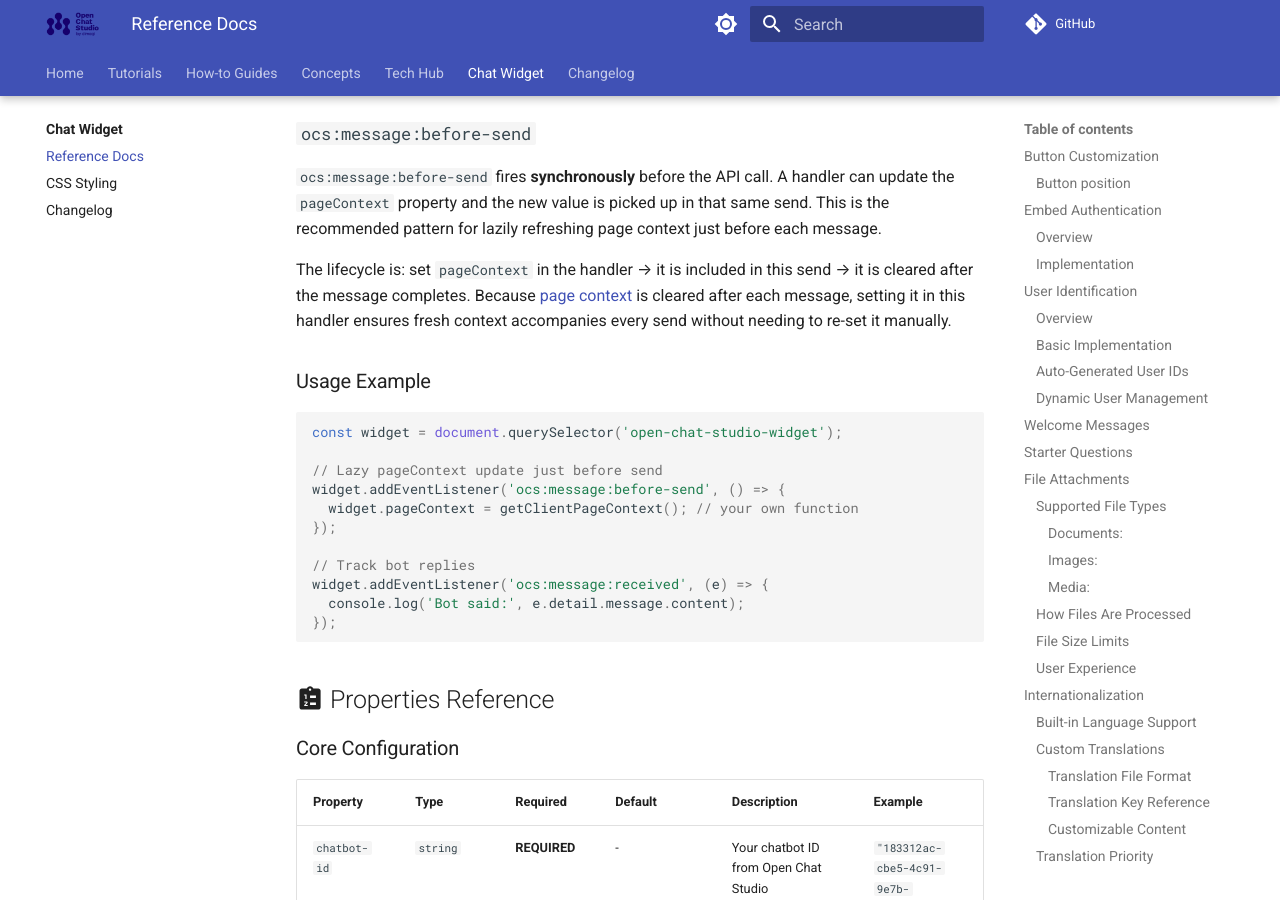
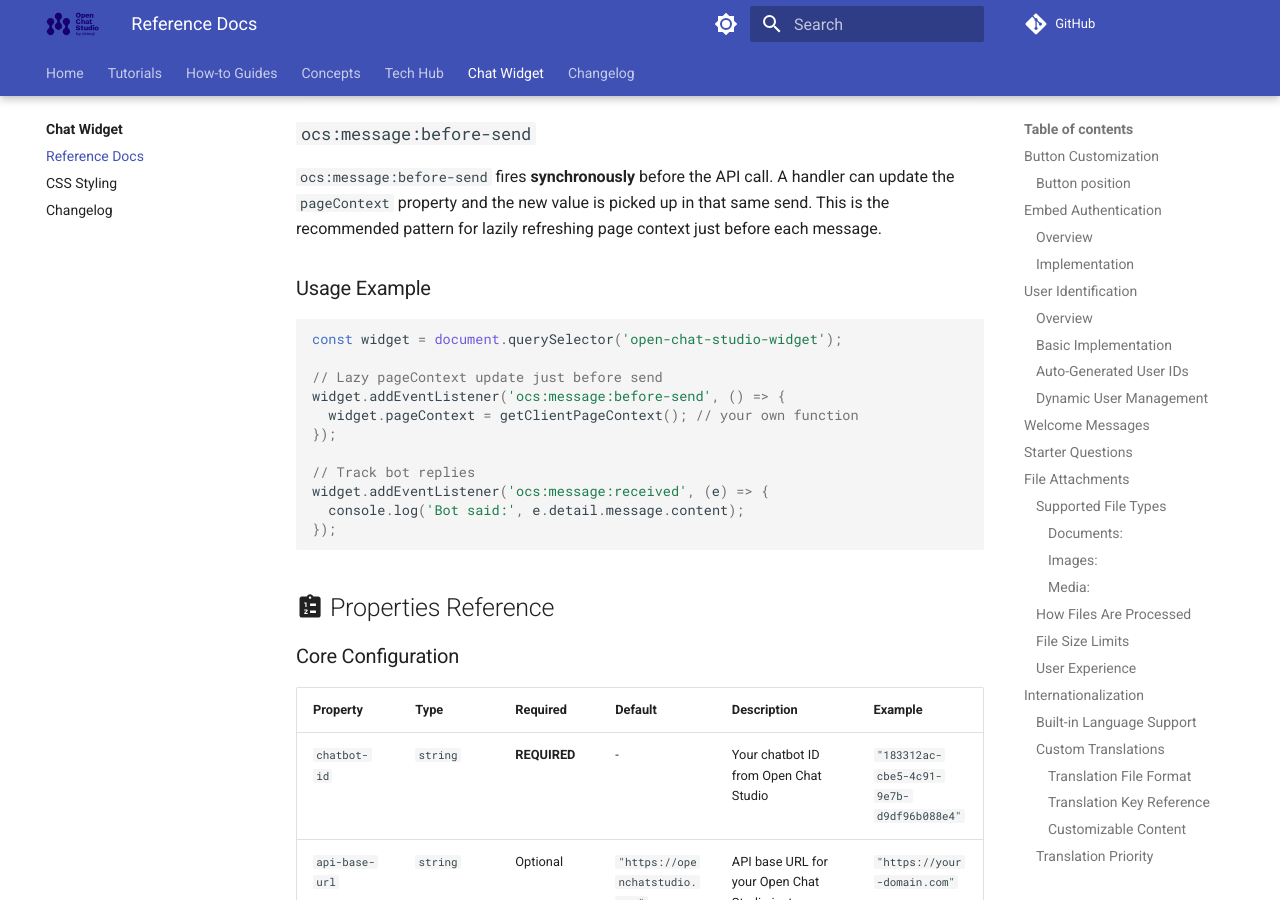
Before and after one commit to dimagi/open-chat-studio-docs, an MkDocs documentation site: the page built from docs/chat_widget/reference.md, in a window 1280 px wide and 900 px high, scrolled down 12456 px. Built offline with MkDocs 1.6.1 and Material for MkDocs 9.7.7, drawn with Linux system fonts in a browser that asks for light colours; a script that is not in the unit is left out; comment, search, counter and statistics services are not loaded.

Commit message:
remove lifecycle paragraph

````diff
--- a/docs/chat_widget/reference.md
+++ b/docs/chat_widget/reference.md
@@ -464,8 +464,6 @@ The widget dispatches custom events on the `<open-chat-studio-widget>` host elem
 
 `ocs:message:before-send` fires **synchronously** before the API call. A handler can update the `pageContext` property and the new value is picked up in that same send. This is the recommended pattern for lazily refreshing page context just before each message.
 
-The lifecycle is: set `pageContext` in the handler → it is included in this send → it is cleared after the message completes. Because [page context](#page-context) is cleared after each message, setting it in this handler ensures fresh context accompanies every send without needing to re-set it manually.
-
 ### Usage Example
 
 ```javascript
````
